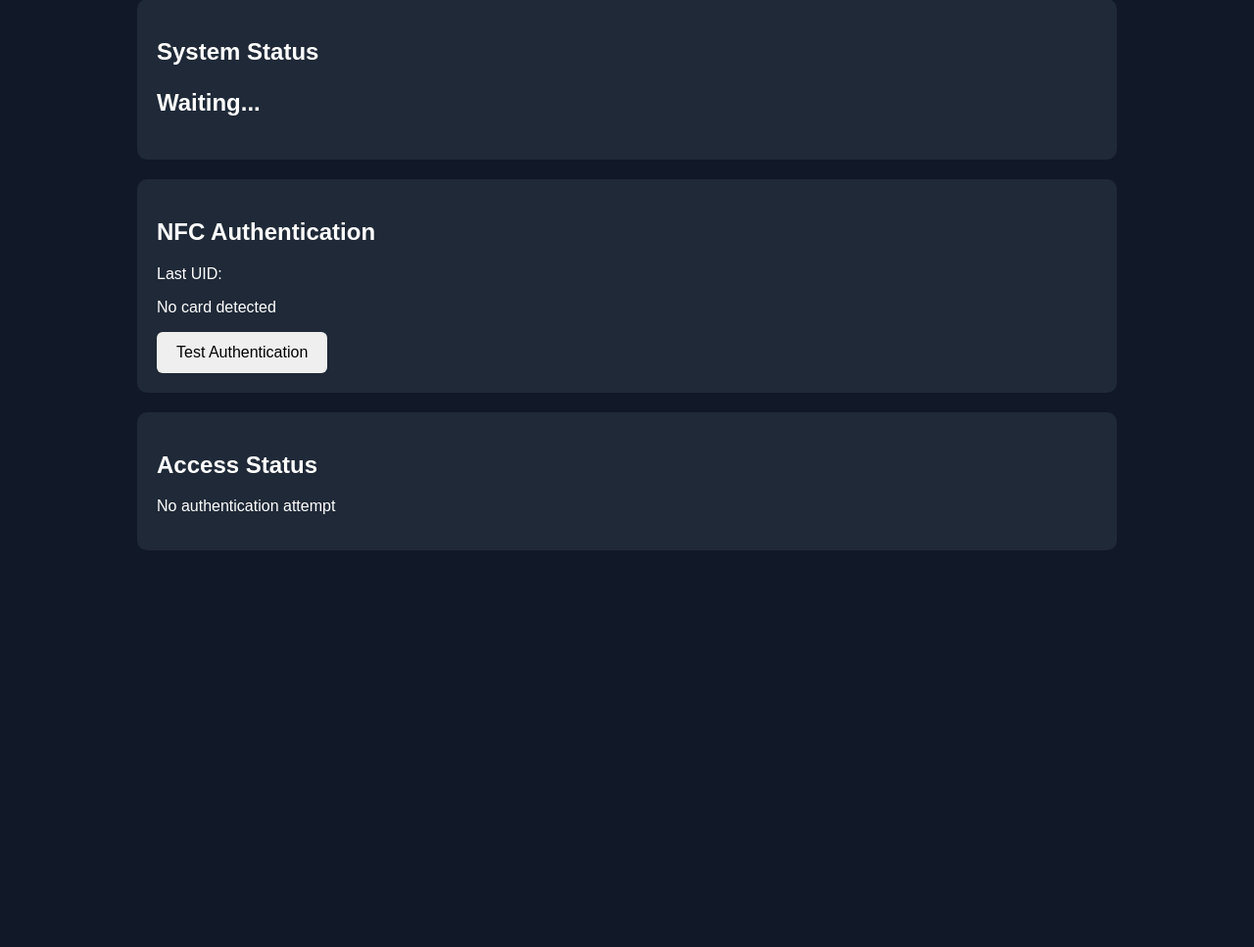
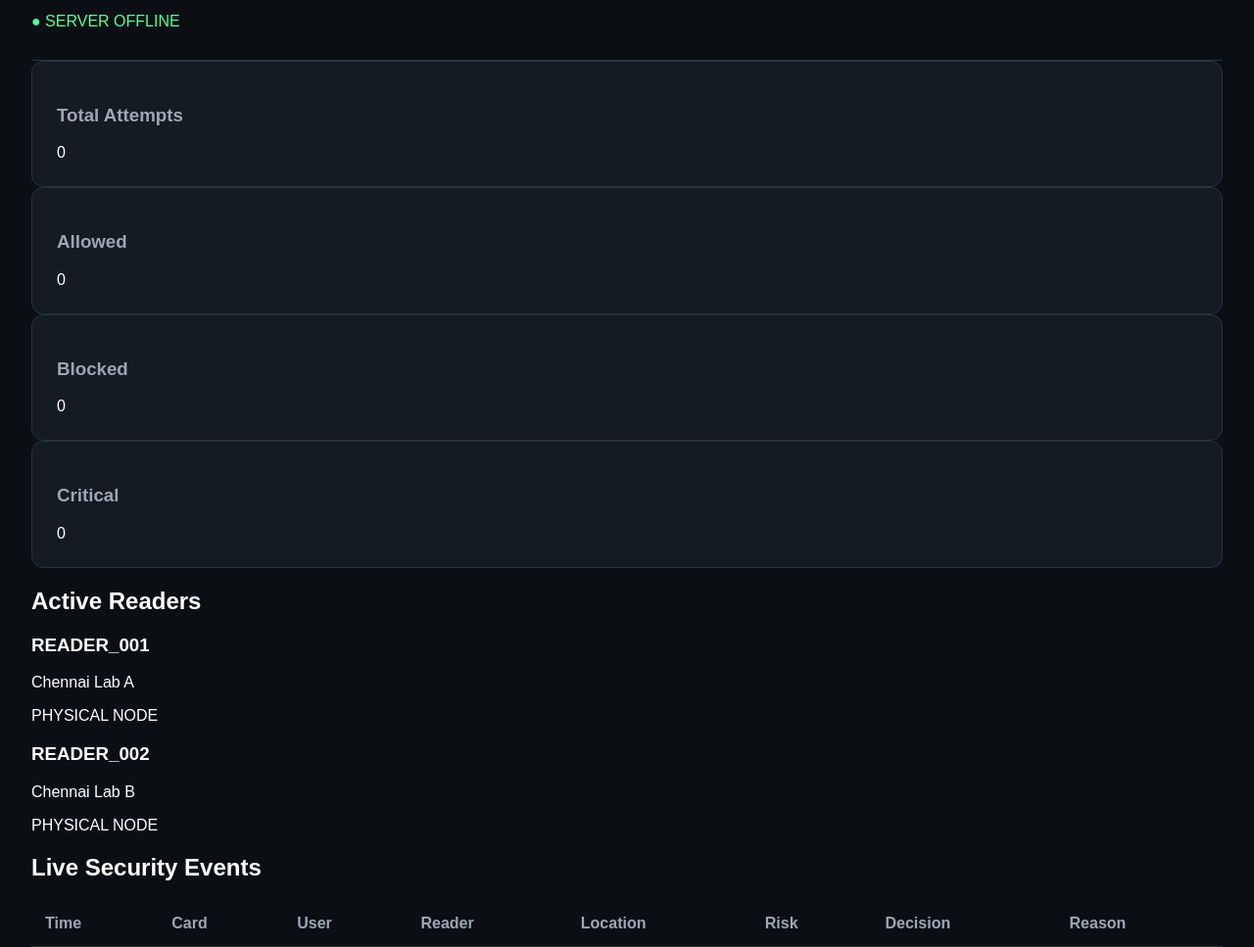
Before and after one commit to mohanramsudhakar-crypto/techgiants_ghostkey, a plain HTML site: page frontend/index.html in a window 1280 px wide. Shown: the part 112-1079 px from the top of the page at 98% size. Before the commit the page ends 800 px from the top, so only its background shows below. Drawn offline with nearby package versions, Linux system fonts and the light colour scheme; no server answers.

Commit message:
Update index.html

```diff
--- a/frontend/index.html
+++ b/frontend/index.html
@@ -1,104 +1,211 @@
 <!DOCTYPE html>
 <html lang="en">
+
 <head>
+
     <meta charset="UTF-8">
-    <meta name="viewport" content="width=device-width, initial-scale=1.0">
 
-    <title>Ghost Key Security System</title>
+    <meta
+        name="viewport"
+        content="width=device-width, initial-scale=1.0"
+    >
 
-    <style>
-        body {
-            font-family: Arial, sans-serif;
-            background: #111827;
-            color: white;
-            margin: 0;
-            padding: 30px;
-        }
+    <title>Ghost Key Dashboard</title>
 
-        h1 {
-            text-align: center;
-        }
+    <link
+        rel="stylesheet"
+        href="style.css"
+    >
 
-        .container {
-            max-width: 1000px;
-            margin: auto;
-        }
+    <script src="https://cdn.socket.io/4.7.5/socket.io.min.js"></script>
 
-        .card {
-            background: #1f2937;
-            padding: 20px;
-            margin: 20px 0;
-            border-radius: 10px;
-        }
-
-        .status {
-            font-size: 24px;
-            font-weight: bold;
-        }
-
-        button {
-            padding: 12px 20px;
-            border: none;
-            border-radius: 6px;
-            cursor: pointer;
-            font-size: 16px;
-        }
-    </style>
 </head>
 
 <body>
 
 <div class="container">
 
-    <h1>🔐 Ghost Key Security System</h1>
+    <header>
 
-    <div class="card">
-        <h2>System Status</h2>
+        <div>
 
-        <p class="status" id="systemStatus">
-            Waiting...
-        </p>
-    </div>
+            <h1>GHOST KEY</h1>
 
-    <div class="card">
-        <h2>NFC Authentication</h2>
+            <p>
+                Context-Aware Access Control
+            </p>
 
-        <p>Last UID:</p>
+        </div>
 
-        <p id="uid">
-            No card detected
-        </p>
+        <div
+            id="status"
+            class="status"
+        >
+            ● SERVER OFFLINE
+        </div>
 
-        <button onclick="testAuthentication()">
-            Test Authentication
-        </button>
-    </div>
+    </header>
 
-    <div class="card">
-        <h2>Access Status</h2>
 
-        <p id="accessStatus">
-            No authentication attempt
-        </p>
-    </div>
+    <!-- ================================================= -->
+    <!-- STATISTICS -->
+    <!-- ================================================= -->
+
+    <section class="stats">
+
+        <div class="card">
+
+            <h3>Total Attempts</h3>
+
+            <div
+                id="total"
+                class="number"
+            >
+                0
+            </div>
+
+        </div>
+
+
+        <div class="card">
+
+            <h3>Allowed</h3>
+
+            <div
+                id="allowed"
+                class="number"
+            >
+                0
+            </div>
+
+        </div>
+
+
+        <div class="card">
+
+            <h3>Blocked</h3>
+
+            <div
+                id="blocked"
+                class="number"
+            >
+                0
+            </div>
+
+        </div>
+
+
+        <div class="card">
+
+            <h3>Critical</h3>
+
+            <div
+                id="critical"
+                class="number"
+            >
+                0
+            </div>
+
+        </div>
+
+    </section>
+
+
+    <!-- ================================================= -->
+    <!-- NODES -->
+    <!-- ================================================= -->
+
+    <section>
+
+        <h2>Active Readers</h2>
+
+        <div class="nodes">
+
+            <div class="node">
+
+                <h3>READER_001</h3>
+
+                <p>
+                    Chennai Lab A
+                </p>
+
+                <span class="online">
+                    PHYSICAL NODE
+                </span>
+
+            </div>
+
+
+            <div class="node">
+
+                <h3>READER_002</h3>
+
+                <p>
+                    Chennai Lab B
+                </p>
+
+                <span class="online">
+                    PHYSICAL NODE
+                </span>
+
+            </div>
+
+        </div>
+
+    </section>
+
+
+    <!-- ================================================= -->
+    <!-- LIVE EVENTS -->
+    <!-- ================================================= -->
+
+    <section>
+
+        <h2>Live Security Events</h2>
+
+        <div class="table-container">
+
+            <table>
+
+                <thead>
+
+                    <tr>
+
+                        <th>Time</th>
+
+                        <th>Card</th>
+
+                        <th>User</th>
+
+                        <th>Reader</th>
+
+                        <th>Location</th>
+
+                        <th>Risk</th>
+
+                        <th>Decision</th>
+
+                        <th>Reason</th>
+
+                    </tr>
+
+                </thead>
+
+                <tbody id="events">
+
+                </tbody>
+
+            </table>
+
+        </div>
+
+    </section>
 
 </div>
 
-<script>
 
-function testAuthentication() {
-
-    document.getElementById("uid").innerText =
-        "04:A3:7B:91";
-
-    document.getElementById("accessStatus").innerText =
-        "✅ Access Granted";
-
-    document.getElementById("systemStatus").innerText =
-        "System Active";
-}
-
-</script>
+<script src="app.js"></script>
 
 </body>
+
 </html>
```
